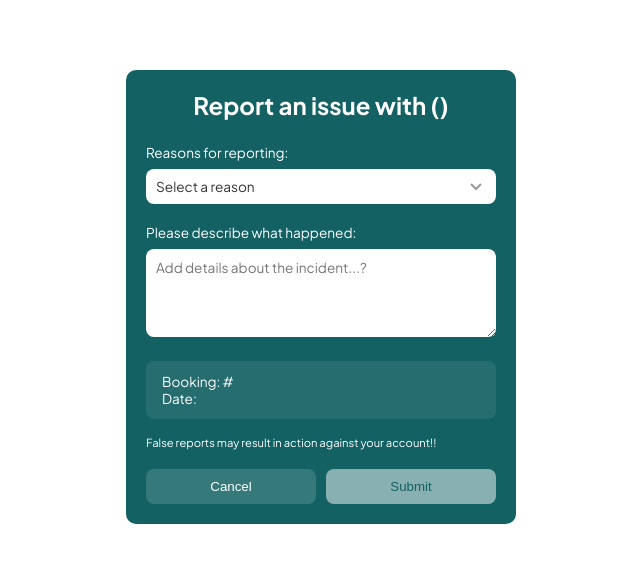
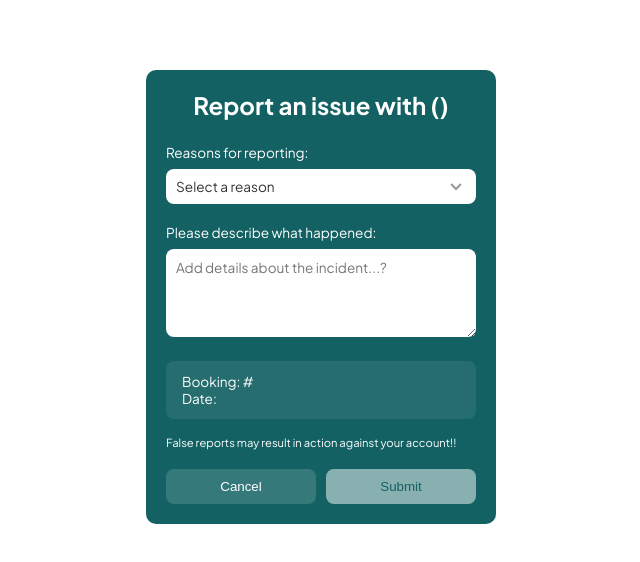
Before and after one commit to nonhlanhlakunene/lca-yenza-frontend, a Vue app: page /report-test in a window 1280 px wide. Shown: the top 562 px of the page, without its empty margins (319-959 px from the left). Built offline with nearby package versions, Linux system fonts and the light colour scheme.

Commit message:
Added main.css, removed root code from report, review, and verifyIdentity files

```diff
--- /dev/null
+++ b/src/assets/main.css
@@ -0,0 +1,56 @@
+/* GLOBAL STYLING */
+@import url('https://fonts.googleapis.com/css2?family=Plus+Jakarta+Sans:wght@300;400;500;600;700&display=swap');
+
+:root {
+  /* =========================
+     YENZA COLOUR SYSTEM
+  ========================= */
+  --color-page: #FFFFFF;
+  --color-primary: #136163;
+  --color-primary-dark: #134748;
+  --color-text: #000000;
+
+  /* =========================
+     TYPOGRAPHY
+  ========================= */
+  --font-main: 'Plus Jakarta Sans', sans-serif;
+
+
+  /* =========================
+     FONT SIZES
+  ========================= */
+  --font-xs: 0.7rem;
+  --font-sm: 0.85rem;
+  --font-md: 1rem;
+  --font-lg: 1.5rem;
+  --font-xl: 2rem;
+
+
+  /* =========================
+     SPACING
+  ========================= */
+  --spacing-xs: 0.5rem;
+  --spacing-sm: 1rem;
+  --spacing-md: 2rem;
+  --spacing-lg: 4rem;
+  --spacing-xl: 6rem;
+
+
+  /* =========================
+     LAYOUT
+  ========================= */
+  /* --page-max-width: 1200px; */
+  --page-padding: 2rem;
+}
+
+/* GLOBAL RESET */
+* {
+  margin: 0;
+  padding: 0;
+  box-sizing: border-box;
+}
+
+body {
+  margin: 0;
+  padding: 0;
+}
--- a/src/components/ReportPopup.vue
+++ b/src/components/ReportPopup.vue
@@ -95,30 +95,6 @@ export default {
     }
 };
 </script>
-
-<style>
-@import url("https://fonts.googleapis.com/css2?family=Plus+Jakarta+Sans:wght@300;400;500;600;700&display=swap");
-
-:root {
-  --color-page: #ffffff;
-  --color-primary: #136163;
-  --color-primary-dark: #134748;
-  --color-text: #000000;
-  --font-main: "Plus Jakarta Sans", sans-serif;
-  --font-xs: 0.7rem;
-  --font-sm: 0.85rem;
-  --font-md: 1rem;
-  --font-lg: 1.5rem;
-  --font-xl: 2rem;
-  --spacing-xs: 0.5rem;
-  --spacing-sm: 1rem;
-  --spacing-md: 2rem;
-  --spacing-lg: 4rem;
-  --spacing-xl: 6rem;
-  --page-max-width: 1200px;
-  --page-padding: 2rem;
-}
-</style>
 
 <style scoped>
 
--- a/src/components/ReviewPopup.vue
+++ b/src/components/ReviewPopup.vue
@@ -85,34 +85,6 @@ export default {
 }
 </script>
 
-<style>
-@import url("https://fonts.googleapis.com/css2?family=Plus+Jakarta+Sans:wght@300;400;500;600;700&display=swap");
-
-:root {
-  --color-page: #ffffff;
-  --color-primary: #136163;
-  --color-primary-dark: #134748;
-  --color-text: #000000;
-  --font-main: "Plus Jakarta Sans", sans-serif;
-  --font-xs: 0.7rem;
-  --font-sm: 0.85rem;
-  --font-md: 1rem;
-  --font-lg: 1.5rem;
-  --font-xl: 2rem;
-  --spacing-xs: 0.5rem;
-  --spacing-sm: 1rem;
-  --spacing-md: 2rem;
-  --spacing-lg: 4rem;
-  --spacing-xl: 6rem;
-  --page-max-width: 1200px;
-  --page-padding: 2rem;
-}
-
-* {
-  margin: 0;
-  padding: 0;
-}
-</style>
 
 <style scoped>
 .n-reviewCard {
--- a/src/components/VerifyIdentity.vue
+++ b/src/components/VerifyIdentity.vue
@@ -378,25 +378,7 @@ export default {
 }
 </script>
 
-<style>
-@import url("https://fonts.googleapis.com/css2?family=Plus+Jakarta+Sans:wght@300;400;500;600;700&display=swap");
 
-:root {
-  --color-page: #ffffff;
-  --color-primary: #136163;
-  --color-primary-dark: #134748;
-  --color-text: #000000;
-  --font-main: "Plus Jakarta Sans", sans-serif;
-  --font-xs: 0.7rem;
-  --font-sm: 0.85rem;
-  --font-md: 1rem;
-  --font-lg: 1.5rem;
-  --font-xl: 2rem;
-  --spacing-xs: 0.5rem;
-  --spacing-sm: 1rem;
-  --spacing-md: 2rem;
-}
-</style>
 
 <style scoped>
 .verification-overlay {
@@ -414,12 +396,12 @@ export default {
     background: white;
     padding: 60px;
     border-radius: 5px;
-    max-width: 380px;
-    width: 100%;
+    max-width: 500px;
+    width: 480px;
     font-family: var(--font-main);
     position: relative;
-    max-height: 90vh;
-    height: 70vh;
+    max-height: 130vh;
+    height: 95vh;
     overflow-y: auto;
 }
 
--- a/src/main.js
+++ b/src/main.js
@@ -1,3 +1,4 @@
+import './assets/main.css'
 
 import { createApp } from 'vue'
 import App from './App.vue'
```
